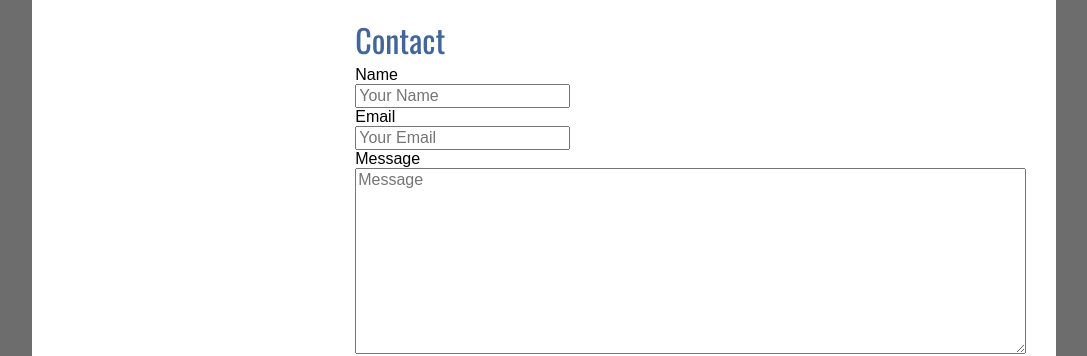
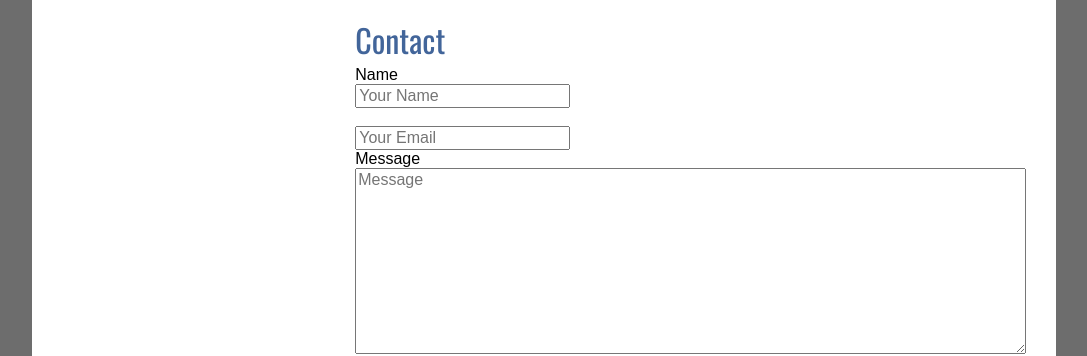
Before and after one commit to quangvunp/geomechanics, a Jekyll site: the page built from about.md, in a window 1280 px wide. Shown: the part 821-1177 px from the top of the page, without its empty margins (96-1183 px from the left). Built offline with Jekyll 4.4.1, drawn with Linux system fonts in a browser that asks for light colours; our own code applies the rules of GitHub Pages for plain Markdown files.

Commit message:
Update about.md

```diff
--- a/about.md
+++ b/about.md
@@ -22,7 +22,7 @@ My name is Nguyen Pham Quang Vu. I am a PhD student in Geotechnical Engineering
   <br />
   <input type='text' id='name' name='name' placeholder='Your Name' cols = '70' />
   <br />
-  <label for='email'>Email</label>
+  <!--<label for='email'>Email</label> -->
   <br />
   <input type='text' id='email' name='email' placeholder='Your Email' cols = '70' />
   <br />
```
